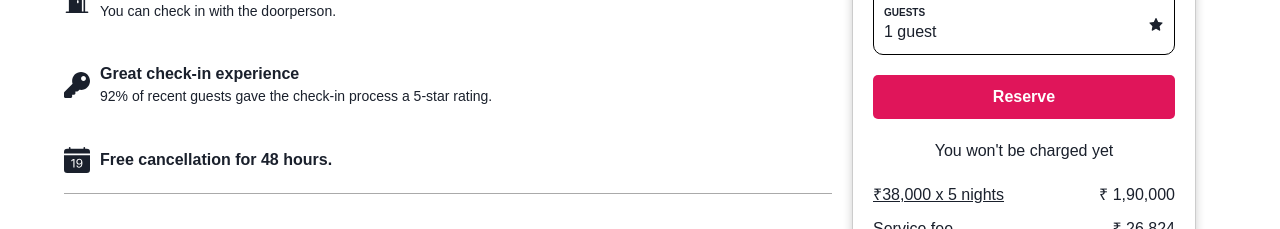
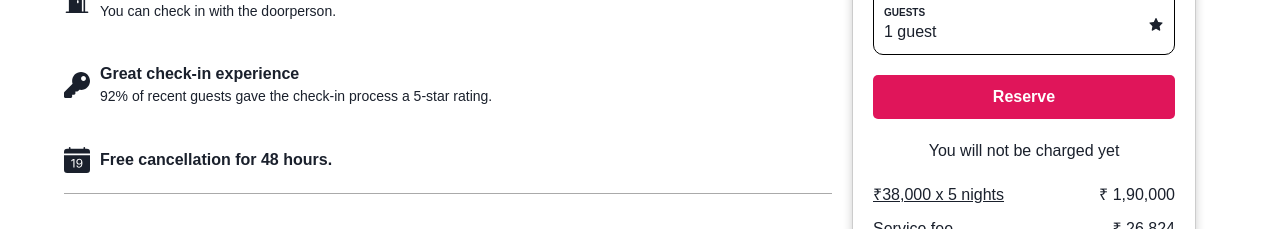
Before and after one commit to naveen0-0/airbnb-clone-work, a Next.js app: page /1 in a window 1280 px wide. Shown: the part 960-1189 px from the top of the page. Built offline with nearby package versions, Linux system fonts and the light colour scheme.

Commit message:
Fixed the apostrophe error

```diff
--- a/components/HotelDetailsExtraInfo.tsx
+++ b/components/HotelDetailsExtraInfo.tsx
@@ -136,7 +136,7 @@ export default function HotelDetailsExtraInfo() {
             Reserve
           </Box>
 
-          <Text textAlign="center" marginY="20px">You won't be charged yet</Text>
+          <Text textAlign="center" marginY="20px">You will not be charged yet</Text>
 
           <Box display="flex" justifyContent="space-between" marginY="10px">
             <Text textDecoration="underline">₹38,000 x 5 nights</Text>
```
